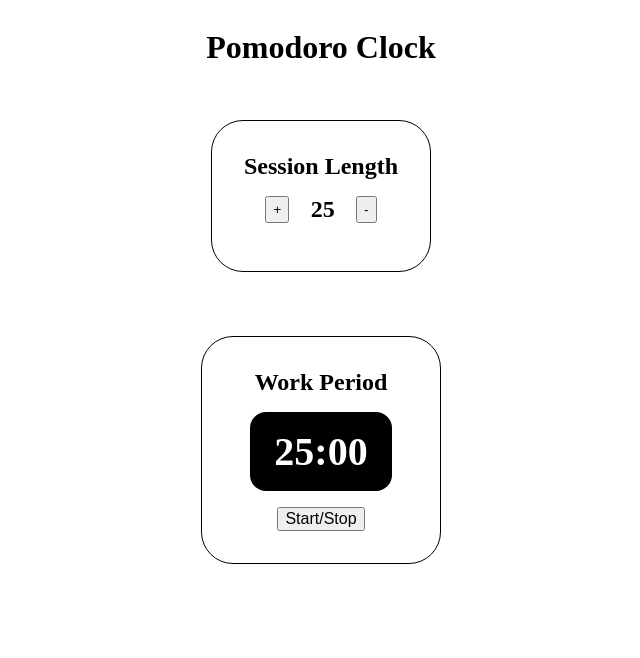
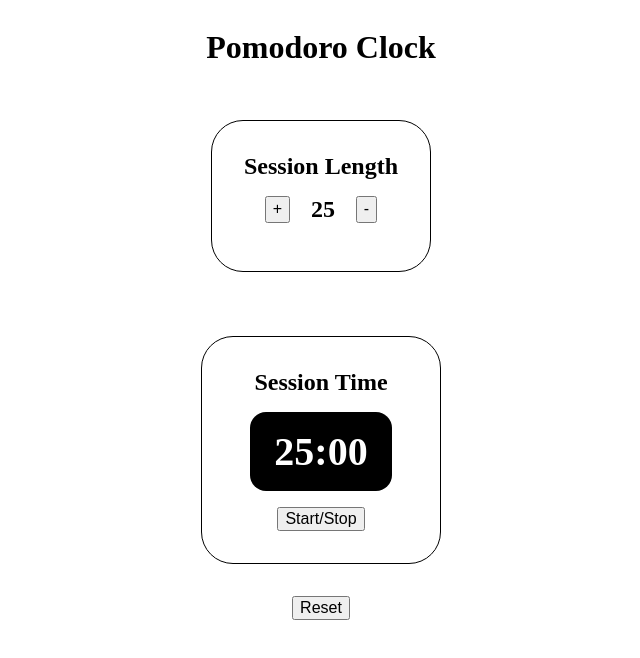
Before and after one commit to marthasharpe/React-Pomodoro-Clock, a React (Create React App) app: page / in a window 1280 px wide. Shown: the top 658 px of the page, without its empty margins (319-959 px from the left). Built offline with nearby package versions, Linux system fonts and the light colour scheme; the HTML template or start-up script is replaced by a standard one.

Commit message:
Reset button component

```diff
--- a/src/App.css
+++ b/src/App.css
@@ -6,3 +6,8 @@
     justify-content: center;
     align-items: center;
 }
+
+button {
+    font-size: 1rem;
+    cursor: pointer;
+}
--- a/src/App.js
+++ b/src/App.js
@@ -2,15 +2,27 @@ import React from 'react';
 import Session from './Session';
 // import Break from './Break';
 import Timer from './Timer';
+import Reset from './Reset';
 import './App.css';
 
 class App extends React.Component {
   state = {
     sessionLength: 25,
     breakLength: 5,
-    timerLabel: 'Work',
+    timerLabel: 'Session',
     timeLeft: 25,
     running: false,
+  }
+
+  handleReset = () => {
+    console.log('reset')
+    this.setState({
+      sessionLength: 25,
+      breakLength: 5,
+      timerLabel: 'Session',
+      timeLeft: 25,
+      running: false,
+    })
   }
 
   render() {
@@ -23,6 +35,7 @@ class App extends React.Component {
           timerLabel={this.state.timerLabel}
           timeLeft={this.state.timeLeft}
         />
+        <Reset handleReset={this.handleReset}/>
       </div>
     );
   }
--- /dev/null
+++ b/src/Reset.js
@@ -0,0 +1,11 @@
+import React from 'react';
+
+const Reset = ({ handleReset }) => {
+    return (
+        <div>
+            <button onClick={handleReset} id='reset'>Reset</button>
+        </div>
+    )
+}
+
+export default Reset;
--- a/src/Session.css
+++ b/src/Session.css
@@ -18,7 +18,3 @@
 #session-label {
     margin: 0;
 }
-
-button {
-    cursor: pointer;
-}
--- a/src/Timer.css
+++ b/src/Timer.css
@@ -20,8 +20,3 @@
     background: black;
     border-radius: 1rem;
 }
-
-#start-stop {
-    font-size: 1rem;
-    cursor: pointer;
-}
--- a/src/Timer.js
+++ b/src/Timer.js
@@ -4,7 +4,7 @@ import './Timer.css';
 const Timer = ({ timerLabel, timeLeft }) => {
     return (
         <div className='timer-container'>
-            <h2 id='timer-label'>{timerLabel} Period</h2>
+            <h2 id='timer-label'>{timerLabel} Time</h2>
             <h3 id='time-left'>{timeLeft}:00</h3>
             <button id='start-stop'>Start/Stop</button>
         </div>
```
